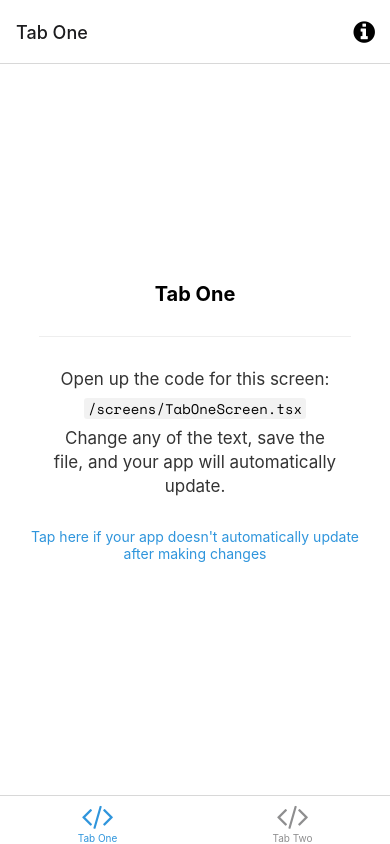
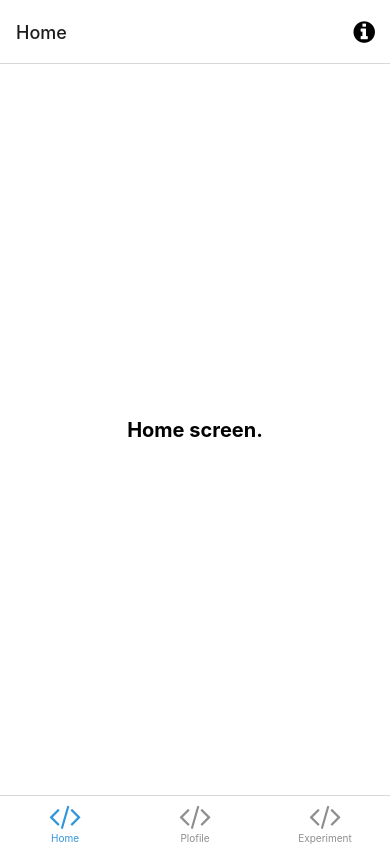
Before and after one commit to kotaitos/BysenseApp, a React Native app: screen /Home in a window 390 px wide. Built offline with nearby package versions, Linux system fonts and the light colour scheme; what expo-linking would draw is missing.

Commit message:
:+1:new tab screens

```diff
--- a/components/EditScreenInfo.tsx
+++ /dev/null
@@ -1,80 +0,0 @@
-import * as WebBrowser from 'expo-web-browser';
-import React from 'react';
-import { StyleSheet, TouchableOpacity } from 'react-native';
-
-import Colors from '../constants/Colors';
-import { MonoText } from './StyledText';
-import { Text, View } from './Themed';
-
-export default function EditScreenInfo({ path }: { path: string }) {
-  return (
-    <View>
-      <View style={styles.getStartedContainer}>
-        <Text
-          style={styles.getStartedText}
-          lightColor="rgba(0,0,0,0.8)"
-          darkColor="rgba(255,255,255,0.8)">
-          Open up the code for this screen:
-        </Text>
-
-        <View
-          style={[styles.codeHighlightContainer, styles.homeScreenFilename]}
-          darkColor="rgba(255,255,255,0.05)"
-          lightColor="rgba(0,0,0,0.05)">
-          <MonoText>{path}</MonoText>
-        </View>
-
-        <Text
-          style={styles.getStartedText}
-          lightColor="rgba(0,0,0,0.8)"
-          darkColor="rgba(255,255,255,0.8)">
-          Change any of the text, save the file, and your app will automatically update.
-        </Text>
-      </View>
-
-      <View style={styles.helpContainer}>
-        <TouchableOpacity onPress={handleHelpPress} style={styles.helpLink}>
-          <Text style={styles.helpLinkText} lightColor={Colors.light.tint}>
-            Tap here if your app doesn't automatically update after making changes
-          </Text>
-        </TouchableOpacity>
-      </View>
-    </View>
-  );
-}
-
-function handleHelpPress() {
-  WebBrowser.openBrowserAsync(
-    'https://docs.expo.io/get-started/create-a-new-app/#opening-the-app-on-your-phonetablet'
-  );
-}
-
-const styles = StyleSheet.create({
-  getStartedContainer: {
-    alignItems: 'center',
-    marginHorizontal: 50,
-  },
-  homeScreenFilename: {
-    marginVertical: 7,
-  },
-  codeHighlightContainer: {
-    borderRadius: 3,
-    paddingHorizontal: 4,
-  },
-  getStartedText: {
-    fontSize: 17,
-    lineHeight: 24,
-    textAlign: 'center',
-  },
-  helpContainer: {
-    marginTop: 15,
-    marginHorizontal: 20,
-    alignItems: 'center',
-  },
-  helpLink: {
-    paddingVertical: 15,
-  },
-  helpLinkText: {
-    textAlign: 'center',
-  },
-});
--- a/navigation/LinkingConfiguration.ts
+++ b/navigation/LinkingConfiguration.ts
@@ -15,14 +15,19 @@ const linking: LinkingOptions<RootStackParamList> = {
     screens: {
       Root: {
         screens: {
-          TabOne: {
+          Home: {
             screens: {
-              TabOneScreen: 'one',
+              HomeScreen: 'home',
             },
           },
-          TabTwo: {
+          Plofile: {
             screens: {
-              TabTwoScreen: 'two',
+              PlofileScreen: 'plofile',
+            },
+          },
+          Experiment: {
+            screens: {
+              ExperimentScreen: 'experiment',
             },
           },
         },
--- a/navigation/index.tsx
+++ b/navigation/index.tsx
@@ -14,8 +14,9 @@ import Colors from '../constants/Colors';
 import useColorScheme from '../hooks/useColorScheme';
 import ModalScreen from '../screens/ModalScreen';
 import NotFoundScreen from '../screens/NotFoundScreen';
-import TabOneScreen from '../screens/TabOneScreen';
-import TabTwoScreen from '../screens/TabTwoScreen';
+import HomeScreen from '../screens/HomeScreen';
+import PlofileScreen from '../screens/PlofileScreen';
+import ExperimentScreen from '../screens/ExperimentScreen';
 import { RootStackParamList, RootTabParamList, RootTabScreenProps } from '../types';
 import LinkingConfiguration from './LinkingConfiguration';
 
@@ -58,15 +59,15 @@ function BottomTabNavigator() {
 
   return (
     <BottomTab.Navigator
-      initialRouteName="TabOne"
+      initialRouteName="Home"
       screenOptions={{
         tabBarActiveTintColor: Colors[colorScheme].tint,
       }}>
       <BottomTab.Screen
-        name="TabOne"
-        component={TabOneScreen}
-        options={({ navigation }: RootTabScreenProps<'TabOne'>) => ({
-          title: 'Tab One',
+        name="Home"
+        component={HomeScreen}
+        options={({ navigation }: RootTabScreenProps<'Home'>) => ({
+          title: 'Home',
           tabBarIcon: ({ color }) => <TabBarIcon name="code" color={color} />,
           headerRight: () => (
             <Pressable
@@ -85,10 +86,18 @@ function BottomTabNavigator() {
         })}
       />
       <BottomTab.Screen
-        name="TabTwo"
-        component={TabTwoScreen}
+        name="Plofile"
+        component={PlofileScreen}
         options={{
-          title: 'Tab Two',
+          title: 'Plofile',
+          tabBarIcon: ({ color }) => <TabBarIcon name="code" color={color} />,
+        }}
+      />
+      <BottomTab.Screen
+        name="Experiment"
+        component={ExperimentScreen}
+        options={{
+          title: 'Experiment',
           tabBarIcon: ({ color }) => <TabBarIcon name="code" color={color} />,
         }}
       />
--- a/screens/TabOneScreen.tsx
+++ b/screens/ExperimentScreen.tsx
@@ -1,16 +1,13 @@
 import * as React from 'react';
 import { StyleSheet } from 'react-native';
 
-import EditScreenInfo from '../components/EditScreenInfo';
 import { Text, View } from '../components/Themed';
 import { RootTabScreenProps } from '../types';
 
-export default function TabOneScreen({ navigation }: RootTabScreenProps<'TabOne'>) {
+export default function TabOneScreen() {
   return (
     <View style={styles.container}>
-      <Text style={styles.title}>Tab One</Text>
-      <View style={styles.separator} lightColor="#eee" darkColor="rgba(255,255,255,0.1)" />
-      <EditScreenInfo path="/screens/TabOneScreen.tsx" />
+      <Text style={styles.title}>Experiment screen.</Text>
     </View>
   );
 }
@@ -25,9 +22,4 @@ const styles = StyleSheet.create({
     fontSize: 20,
     fontWeight: 'bold',
   },
-  separator: {
-    marginVertical: 30,
-    height: 1,
-    width: '80%',
-  },
 });
--- /dev/null
+++ b/screens/HomeScreen.tsx
@@ -0,0 +1,25 @@
+import * as React from 'react';
+import { StyleSheet } from 'react-native';
+
+import { Text, View } from '../components/Themed';
+import { RootTabScreenProps } from '../types';
+
+export default function TabOneScreen({ navigation }: RootTabScreenProps<'Home'>) {
+  return (
+    <View style={styles.container}>
+      <Text style={styles.title}>Home screen.</Text>
+    </View>
+  );
+}
+
+const styles = StyleSheet.create({
+  container: {
+    flex: 1,
+    alignItems: 'center',
+    justifyContent: 'center',
+  },
+  title: {
+    fontSize: 20,
+    fontWeight: 'bold',
+  },
+});
--- a/screens/ModalScreen.tsx
+++ b/screens/ModalScreen.tsx
@@ -2,15 +2,12 @@ import { StatusBar } from 'expo-status-bar';
 import * as React from 'react';
 import { Platform, StyleSheet } from 'react-native';
 
-import EditScreenInfo from '../components/EditScreenInfo';
 import { Text, View } from '../components/Themed';
 
 export default function ModalScreen() {
   return (
     <View style={styles.container}>
       <Text style={styles.title}>Modal</Text>
-      <View style={styles.separator} lightColor="#eee" darkColor="rgba(255,255,255,0.1)" />
-      <EditScreenInfo path="/screens/ModalScreen.tsx" />
 
       {/* Use a light status bar on iOS to account for the black space above the modal */}
       <StatusBar style={Platform.OS === 'ios' ? 'light' : 'auto'} />
--- a/screens/TabTwoScreen.tsx
+++ b/screens/PlofileScreen.tsx
@@ -1,15 +1,12 @@
 import * as React from 'react';
 import { StyleSheet } from 'react-native';
 
-import EditScreenInfo from '../components/EditScreenInfo';
 import { Text, View } from '../components/Themed';
 
-export default function TabTwoScreen() {
+export default function TabOneScreen() {
   return (
     <View style={styles.container}>
-      <Text style={styles.title}>Tab Two</Text>
-      <View style={styles.separator} lightColor="#eee" darkColor="rgba(255,255,255,0.1)" />
-      <EditScreenInfo path="/screens/TabTwoScreen.tsx" />
+      <Text style={styles.title}>Plofile screen.</Text>
     </View>
   );
 }
@@ -24,9 +21,4 @@ const styles = StyleSheet.create({
     fontSize: 20,
     fontWeight: 'bold',
   },
-  separator: {
-    marginVertical: 30,
-    height: 1,
-    width: '80%',
-  },
 });
--- a/types.tsx
+++ b/types.tsx
@@ -25,8 +25,9 @@ export type RootStackScreenProps<Screen extends keyof RootStackParamList> = Nati
 >;
 
 export type RootTabParamList = {
-  TabOne: undefined;
-  TabTwo: undefined;
+  Home: undefined;
+  Plofile: undefined;
+  Experiment: undefined;
 };
 
 export type RootTabScreenProps<Screen extends keyof RootTabParamList> = CompositeScreenProps<
```
